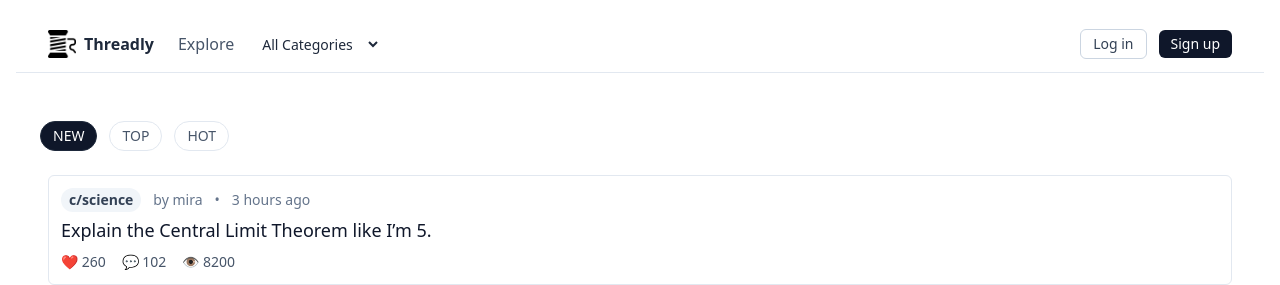
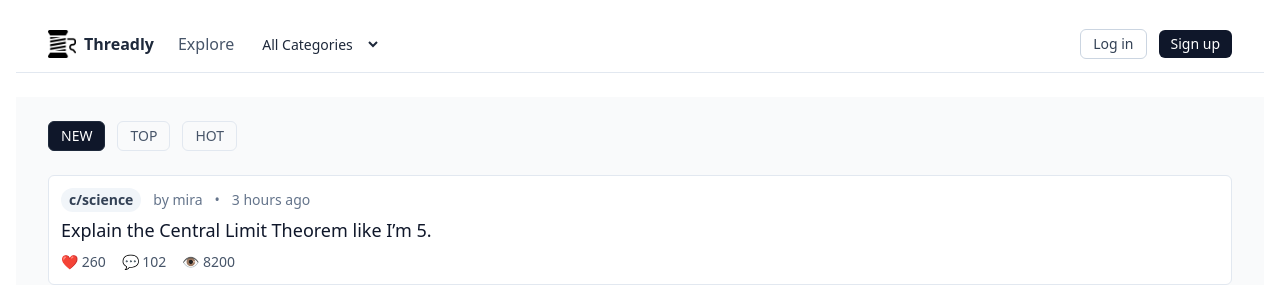
Before and after one commit to hiroshinaka/Threadly, a React (Create React App) app in the folder frontend/: page / in a window 1280 px wide. Shown: the top 285 px of the page. Built offline with nearby package versions, Linux system fonts and the light colour scheme.

Commit message:
Add signup and login routes

```diff
--- a/frontend/src/App.js
+++ b/frontend/src/App.js
@@ -1,4 +1,7 @@
 import React, { useMemo, useState } from 'react';
+import { BrowserRouter as Router, Routes, Route } from 'react-router-dom';
+import Signup from './components/Signup';
+import Login from './components/Login';
 import './App.css';
 import Header from './components/Header';
 import ThreadList from './components/ThreadList';
@@ -32,6 +35,7 @@ if (activeTab === 'top') {
 
 
 return (
+  <Router>
     <div className="app p-4">
       <Header
         categories={categories}
@@ -39,15 +43,17 @@ return (
         onCategoryChange={setSelectedCategory}
       />
       <br />
+      <Routes>
+        <Route path="/signup" element={<Signup />} />
+        <Route path="/login" element={<Login />} />
+        <Route path="/" element={
           <main>
             <section className="section">
               <div className="container">
-        {/* Keep heading for discoverability but move UI to header */}
               </div>
             </section>
-
-    <section className="section alt">
-      <div className="container p-6">
+            <section className="section alt bg-gray-50 py-6">
+              <div className="container mb-6 flex items-center justify-between px-4 sm:px-6 lg:px-8">
                 <div className="section-header">
                   <div className="flex gap-3">
                     {['new','top','hot'].map(key => {
@@ -57,15 +63,13 @@ return (
                           key={key}
                           onClick={() => setActiveTab(key)}
                           aria-pressed={isActive}
-                  className={`px-3 py-1 rounded-full text-sm font-medium ${isActive ? 'bg-slate-900 text-white border border-slate-800' : 'bg-transparent text-slate-600 border border-slate-200 hover:bg-slate-50'}`}
+                          className={`px-3 py-1 rounded-md text-sm font-medium transition-colors duration-200 ease-in-out ${isActive ? 'bg-slate-900 text-white border border-slate-800' : 'bg-transparent text-slate-600 border border-slate-200 hover:bg-slate-100 hover:text-slate-900'}`}
                         >{key.toUpperCase()}</button>
                       );
                     })}
                   </div>
                 </div>
               </div>
-
-      {/* Render thread list full-width so cards can stretch to the viewport edge */}
               <div className="w-full px-4 sm:px-6 lg:px-8">
                 <ThreadList
                   threads={threads
@@ -75,9 +79,12 @@ return (
               </div>
             </section>
           </main>
+        } />
+      </Routes>
       <br />
       <Footer />
     </div>
+  </Router>
 );
 }
 
```
Lines whose indentation alone changed are shown as unchanged.
